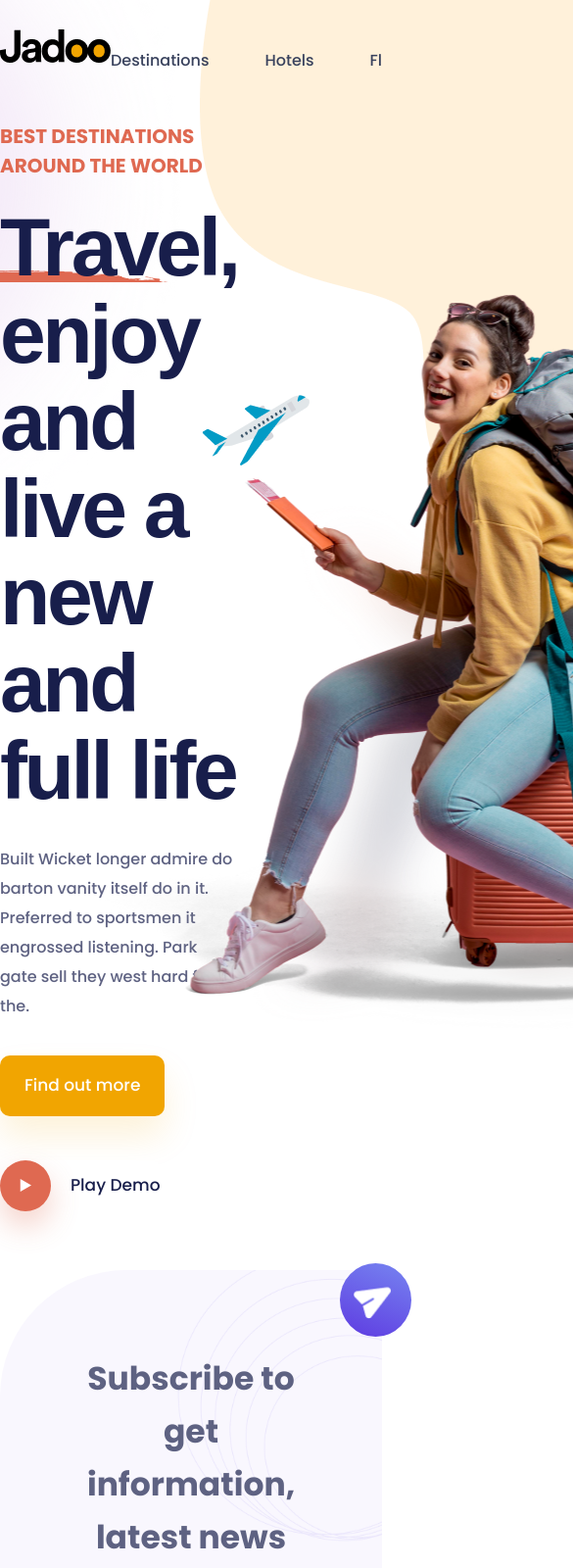
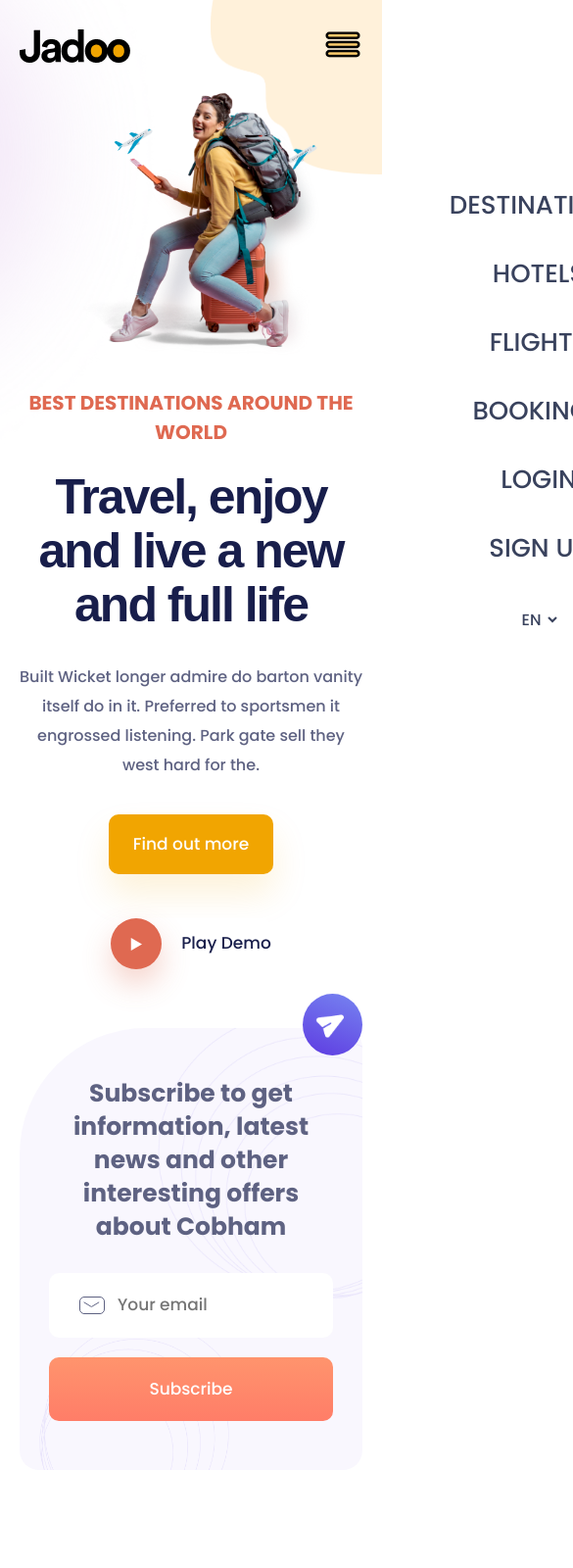
Before and after one commit to ostandrey/capslock-test-task, a website built with Vite: page index.html in a window 390 px wide. Shown: the top 1600 px of the page at 98% size, 585 px wide, since content can reach past the window. After the commit the page ends 1500 px from the top, so only its background shows below. Built offline with nearby package versions, Linux system fonts and the light colour scheme; a web font is replaced by a local one.

Commit message:
feat: create responsive design

```diff
--- a/css/sections/decore.css
+++ b/css/sections/decore.css
@@ -5,6 +5,15 @@
 
   display: flex;
   justify-content: space-between;
+  align-items: flex-start;
 
   width: 100%;
 }
+
+@media screen and (max-width: 1280px) {
+  .decore img {
+    width: 45%;
+    height: auto;
+    object-fit: contain;
+  }
+}
--- a/css/sections/header.css
+++ b/css/sections/header.css
@@ -33,7 +33,7 @@
 }
 
 .header__menu li,
-select {
+.header__menu-select {
   font-weight: 500;
   font-size: 16px;
   line-height: 24px;
@@ -42,7 +42,7 @@ select {
   cursor: pointer;
 }
 
-.header__menu select {
+.header__menu-select {
   border: none;
   background: none;
 }
@@ -54,3 +54,91 @@ select {
   border: 1px solid var(--dark-link);
   border-radius: 5px;
 }
+
+.header__menu-btn {
+  display: none;
+  gap: 20px;
+  cursor: pointer;
+
+  position: relative;
+}
+
+.header__menu-btn img {
+  width: 40px;
+}
+
+.header__menu-wrapper {
+  display: none;
+  width: 100%;
+  height: 100vh;
+  overflow: hidden;
+
+  position: fixed;
+  z-index: 10;
+  top: 0;
+  left: 0;
+
+  background-color: rgba(0, 0, 0, 0.5);
+  transition: 0.3s;
+}
+
+.header__menu-mobile {
+  position: fixed;
+  z-index: 11;
+  top: 0;
+
+  max-width: 320px;
+  right: -320px;
+
+  background-color: var(--color-white);
+  transition: 0.3s;
+
+  height: 100vh;
+  width: 320px;
+  flex-direction: column;
+  padding: 20px;
+}
+
+.active {
+  right: 0;
+}
+
+.header__menu-mobile-list {
+  list-style: none;
+
+  font-weight: 500;
+  font-size: 26px;
+  line-height: 20px;
+  text-transform: uppercase;
+  font-family: var(--poppins);
+  color: var(--dark-link);
+
+  padding: 20px;
+
+  flex: 1;
+  display: flex;
+  flex-direction: column;
+  align-items: center;
+  justify-content: center;
+  gap: 50px;
+}
+
+.header__menu-burger {
+  position: absolute;
+  z-index: 12;
+}
+
+@media screen and (max-width: 1080px) {
+  .header__nav {
+    background: var(--primary-color);
+  }
+
+  .header__menu {
+    display: none;
+  }
+
+  .header__menu-btn,
+  .header__menu-mobile {
+    display: flex;
+  }
+}
--- a/css/sections/hero.css
+++ b/css/sections/hero.css
@@ -111,12 +111,82 @@
 }
 
 .hero__image {
+  flex: 1;
   position: relative;
-  width: 509px;
   height: 764px;
 }
 
 .hero__image-hero {
   position: absolute;
-  left: -190px;
+  left: -185px;
 }
+
+.hero__image-hero img {
+  width: 107%;
+  height: auto;
+}
+
+@media screen and (max-width: 1280px) {
+  .hero__image {
+    align-items: center;
+    display: flex;
+  }
+
+  .hero__image-hero {
+    left: -50px;
+  }
+
+  .hero__image-hero img {
+    width: 100%;
+  }
+}
+
+@media screen and (max-width: 1060px) {
+  .hero .wrapper {
+    flex-direction: column-reverse;
+  }
+
+  .hero-content {
+    margin-top: 30px;
+    align-items: center;
+  }
+
+  .hero__image-hero {
+    position: relative;
+    left: 0;
+  }
+
+  .hero__image-hero img {
+    width: 76%;
+    display: flex;
+    margin: 0 auto;
+  }
+
+  .hero-content__subtitle {
+    text-align: center;
+  }
+
+  .hero-content__title {
+    text-align: center;
+  }
+
+  .hero-content__description {
+    text-align: center;
+    max-width: 600px;
+  }
+}
+
+@media screen and (max-width: 460px) {
+  .hero-content__title {
+    font-size: 50px;
+    line-height: 55px;
+  }
+
+  .hero-content__title-decore {
+    display: none;
+  }
+
+  .hero-content__buttons {
+    justify-content: center;
+  }
+}
--- a/css/sections/subscription.css
+++ b/css/sections/subscription.css
@@ -116,3 +116,75 @@
   bottom: -75px;
   right: -105px;
 }
+
+@media screen and (max-width: 1370px) {
+  .subscription__decore {
+    display: none;
+  }
+
+  .subscription__mark {
+    top: -7px;
+    right: 0;
+  }
+
+  .subscription__content input {
+    margin-left: 0;
+  }
+}
+
+@media screen and (max-width: 990px) {
+  .subscription__content {
+    padding: 50px 70px;
+    gap: 50px;
+  }
+
+  .subscription__form {
+    width: 100%;
+  }
+
+  .subscription__content input {
+    width: 100%;
+  }
+}
+
+@media screen and (max-width: 750px) {
+  .subscription__content h2 {
+    font-size: 25px;
+    line-height: 34px;
+  }
+
+  .subscription__content {
+    padding: 50px 30px;
+    gap: 50px;
+  }
+
+  .subscription__mark {
+    top: -35px;
+  }
+}
+
+@media screen and (max-width: 650px) {
+  .subscription__content {
+    gap: 30px;
+  }
+
+  .subscription__form {
+    flex-direction: column;
+    gap: 20px;
+  }
+
+  .subscription__form button {
+    margin-left: 0;
+  }
+
+  .subscription__mark img {
+    width: 35px;
+    height: 33px;
+  }
+}
+
+@media screen and (max-width: 450px) {
+  .subscription__decore-bottom {
+    width: 200px;
+  }
+}
--- a/css/style.css
+++ b/css/style.css
@@ -56,3 +56,9 @@ a {
   max-width: 1140px;
   margin: 0 auto;
 }
+
+@media screen and (max-width: 1280px) {
+  .container {
+    padding: 0 20px;
+  }
+}
--- a/index.html
+++ b/index.html
@@ -25,12 +25,48 @@
               <li><a href="#login">Login</a></li>
               <li class="header__btn-sign-up"><a href="#sign-up">Sign up</a></li>
               <li>
-                <select name="language">
+                <select name="language" class="header__menu-select">
                   <option value="english" selected>EN</option>
                   <option value="ukrainian">UA</option>
                 </select>
               </li>
             </ul>
+
+            <div class="header__menu-btn">
+              <div class="header__menu-burger">
+                <img src="assets/icon-menu.png" alt="menu" />
+              </div>
+            </div>
+
+            <div class="header__menu-wrapper"></div>
+            <div class="header__menu-mobile">
+              <ul class="header__menu-mobile-list">
+                <li>
+                  <a href="#destination" class="header__menu-link">Destinations</a>
+                </li>
+                <li>
+                  <a href="#hotels" class="header__menu-link">Hotels</a>
+                </li>
+                <li>
+                  <a href="#flights" class="header__menu-link">Flights</a>
+                </li>
+                <li>
+                  <a href="#bookings" class="header__menu-link">Bookings</a>
+                </li>
+                <li>
+                  <a href="#login" class="header__menu-link">Login</a>
+                </li>
+                <li>
+                  <a href="#sign-up" class="header__menu-link">Sign up</a>
+                </li>
+                <li>
+                  <select name="language" class="header__menu-select">
+                    <option value="english" selected>EN</option>
+                    <option value="ukrainian">UA</option>
+                  </select>
+                </li>
+              </ul>
+            </div>
           </nav>
         </div>
       </header>
@@ -98,12 +134,10 @@
     </div>
 
     <section class="decore">
-      <div class="ellipse">
-        <img src="assets/ellipse.png" alt="ellipse" />
-      </div>
-      <div>
-        <img src="assets/image-decore.png" alt="decore" />
-      </div>
+      <img src="assets/ellipse.png" alt="ellipse" />
+      <img src="assets/image-decore.png" alt="decore" />
     </section>
+
+    <script src="js/script.js" type="module"></script>
   </body>
 </html>
--- /dev/null
+++ b/js/script.js
@@ -0,0 +1,22 @@
+const body = document.querySelector('body');
+
+function handleBurger() {
+  const menuButton = document.querySelector('.header__menu-burger');
+  const menuMobile = document.querySelector('.header__menu-mobile');
+  const menuWrapper = document.querySelector('.header__menu-wrapper');
+  const navLinks = document.querySelectorAll('.header__menu-link');
+  navLinks.forEach((link) => link.addEventListener('click', toggleMenu));
+
+  menuButton.addEventListener('click', toggleMenu);
+
+  menuWrapper.addEventListener('click', toggleMenu);
+
+  function toggleMenu() {
+    menuWrapper.style.display === 'block'
+      ? ((menuWrapper.style.display = 'none'), (body.style.overflow = 'auto'))
+      : ((menuWrapper.style.display = 'block'), (body.style.overflow = 'hidden'));
+    menuMobile.classList.toggle('active');
+  }
+}
+
+handleBurger();
```
Also changed, not shown: assets/icon-menu.png (added).
